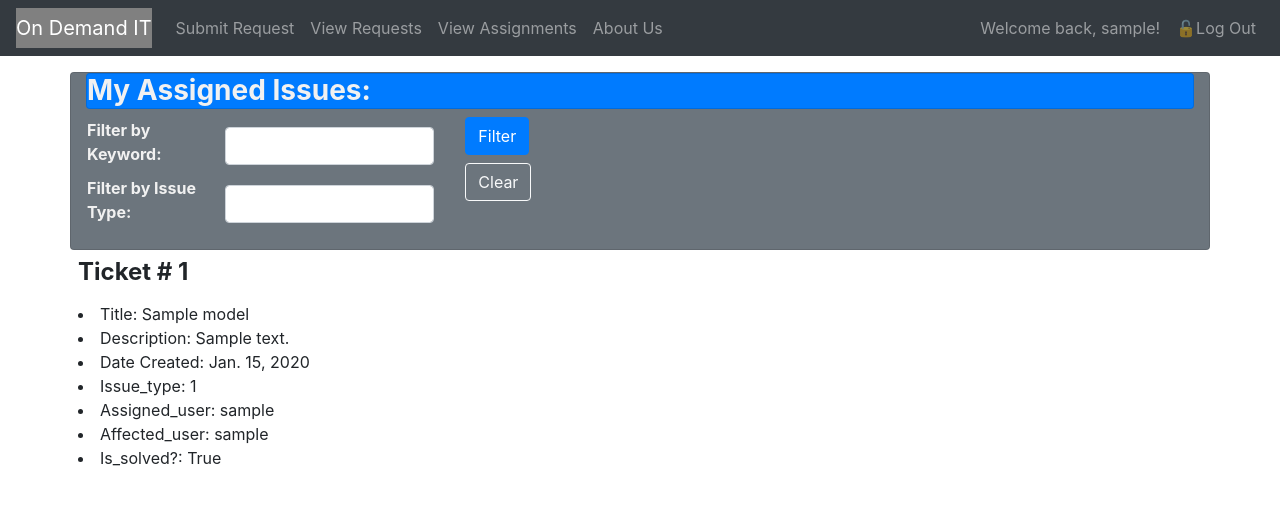
After one commit to ChicoState/ODIT, a Django app: page /viewmyissues.html in a window 1280 px wide. The commit adds this page. Shown: the top 505 px of the page. Run offline with Django 3.2, Linux system fonts and the light colour scheme; a user stored in the database is signed in; tables that the repository leaves empty hold one stand-in row (values such as "Sample post"); parts of the project's set-up code (start-up, migrations or seed data) failed here and were passed over; some libraries are stand-ins or nearby versions.

Commit message:
added view assignments page. Closes #40

```diff
--- a/myapp/templates/base.html
+++ b/myapp/templates/base.html
@@ -14,7 +14,10 @@
 			<ul class="nav navbar-nav">
 				{% if user.is_authenticated %}
 					<li class="nav-item"><a class="nav-link" href="/submit.html">Submit Request</a></li>
-					<li class="nav-item"><a class="nav-link" href="/viewissues.html">View Requests</a></li>
+					{% if is_technician %}
+						<li class="nav-item"><a class="nav-link" href="/viewissues.html">View Requests</a></li>
+						<li class="nav-item"><a class="nav-link" href="/viewmyissues.html">View Assignments</a></li>
+					{% endif %}
 				{% endif %}
 				<li class="nav-item"><a class="nav-link" href="/aboutodit.html" id="left">About Us</a></li>
 			</ul>
--- /dev/null
+++ b/myapp/templates/viewmyissues.html
@@ -0,0 +1,44 @@
+{% extends "base.html" %}
+{% block content %}
+
+<div class="container mb-2 card bg-secondary">
+    <h3 class="card bg-primary font-weight-bold">My Assigned Issues:</h3>
+    <form method="post" enctype="multipart/form-data">
+        <div class="row">
+            <div class="col col-md-4">
+                <div class="form-group">
+                {% csrf_token %}
+                <table>{{ form.as_table }}</table>
+                </div>
+            </div>
+            <div class="col col-sm justify-content-center">
+                <input type="submit" class="btn btn-primary mb-2" value="Filter"><br>
+                <button class="btn btn-secondary btn-outline-light" type="clear">Clear</button>
+            </div>
+        </div>
+    </form>
+</div>
+
+{% if issues_list %}
+
+<div class="container">
+    <div class="row">
+        <div class="column ml-2 mr-2">
+            {% for i in issues_list %}
+            <h4><p><b>Ticket # {{ i.id }}</b></p></h4>
+            <li>Title: {{ i.title }}</li>
+            <li>Description: {{ i.description }}</li>
+            <li>Date Created: {{ i.date_created }}</li>
+            <li>Issue_type: {{ i.issue_type }}</li>
+            <li>Assigned_user: {{ i.assigned_user }}</li>
+            <li>Affected_user: {{ i.affected_user }}</li>
+            <li>Is_solved?: {{ i.is_solved }}</li><br>
+            {% endfor %}
+        </div>
+    </div>
+</div>
+{% else %}
+<p>You don't have any assigned issued with those parameters.</p>
+{% endif %}
+
+{% endblock %}
--- a/myapp/urls.py
+++ b/myapp/urls.py
@@ -24,6 +24,7 @@ urlpatterns = [
     path('index.html', views.index),
     path('submit.html', views.submit),
     path('viewissues.html', views.viewissues),
+	path('viewmyissues.html', views.viewmyissues),
 	path('viewissues/assign/<int:issue_id>', views.self_assign),
     path('aboutodit.html', views.about),
 	path('profile.html',views.profile_page),
--- a/myapp/views.py
+++ b/myapp/views.py
@@ -15,6 +15,10 @@ def index(request, page=0):
 		"how":"How it works: ",
 		"desc":"Send in a request --> A registered ODITer who has the skills needed receives the request --> They help out. ",
 	}
+	try:
+		context["is_technician"] = models.Profile.objects.get(user__exact=request.user).user_type
+	except: # user is not logged in
+		pass
 
 	return render(request, "index.html", context=context)
 
@@ -30,7 +34,8 @@ def submit(request):
 
 	context = {
 		"title":"ODIT - Submit Request",
-		"form":form
+		"form":form,
+		"is_technician": models.Profile.objects.get(user__exact=request.user).user_type,
 	}
 	return render(request, "submit.html", context=context)
 
@@ -67,6 +72,36 @@ def viewissues(request):
 	return render(request, "viewissues.html", context=context)
 
 @login_required
+def viewmyissues(request):
+	issues_list = models.Issue_Model.objects.filter(assigned_user=request.user)
+	if request.method == "POST":
+		form = forms.IssueFilter(request.POST)
+		if form.is_valid():
+
+			if (form.cleaned_data['keyword']):
+				issues_list = issues_list.filter(
+					Q(title__contains=form.cleaned_data['keyword']) |
+					Q(description__contains=form.cleaned_data['keyword']) |
+					Q(affected_user__username__contains=form.cleaned_data['keyword'])
+				)
+			if (form.cleaned_data['issue_type']):
+				issues_list = issues_list.filter(
+					Q(issue_type__exact=form.cleaned_data['issue_type'])
+				)
+		else:
+			form = forms.IssueFilter()
+	else:
+		form = forms.IssueFilter()
+
+	context = {
+		"title":"ODIT - View Requests",
+		"issues_list":issues_list,
+		"form":form,
+		"is_technician": models.Profile.objects.get(user__exact=request.user).user_type,
+	}
+	return render(request, "viewmyissues.html", context=context)
+
+@login_required
 def self_assign(request,issue_id):
 	if models.Profile.objects.get(user__exact=request.user).user_type: #confirm that user is a technician
 		try:
@@ -81,6 +116,11 @@ def about(request):
 	context = {
 		"title":"ODIT - About",
 	}
+	try:
+		context["is_technician"] = models.Profile.objects.get(user__exact=request.user).user_type
+	except: # user is not logged in
+		pass
+
 	return render(request, "aboutodit.html", context=context)
 
 def register(request):
```
